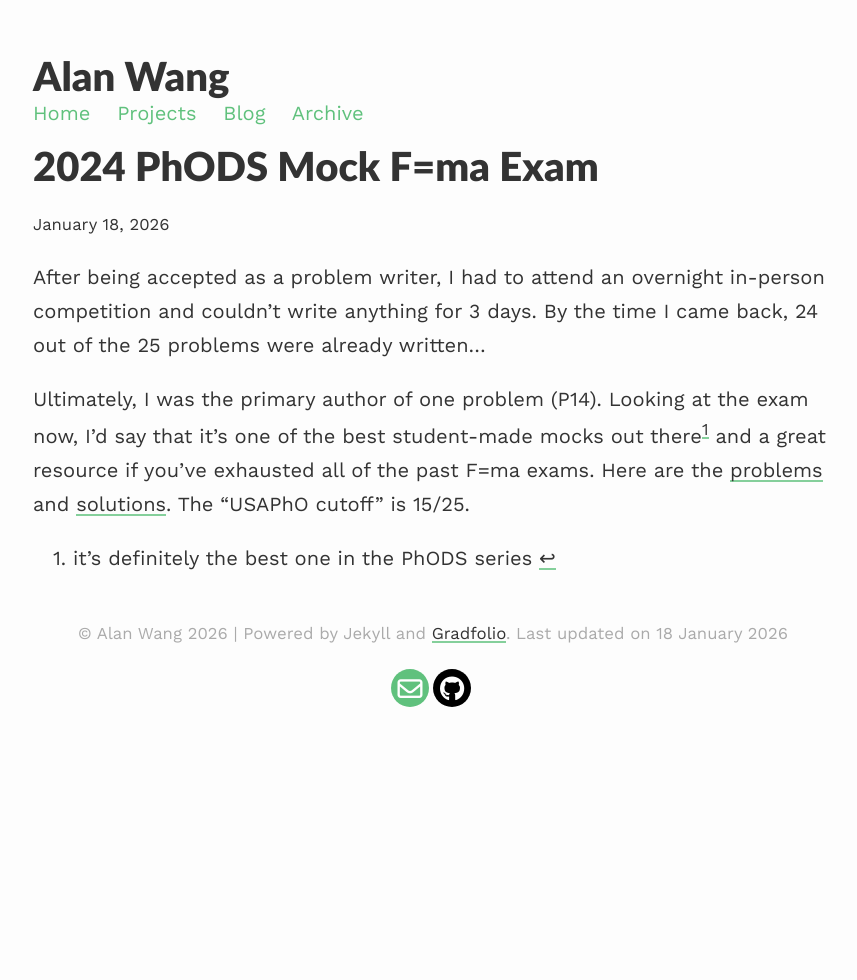
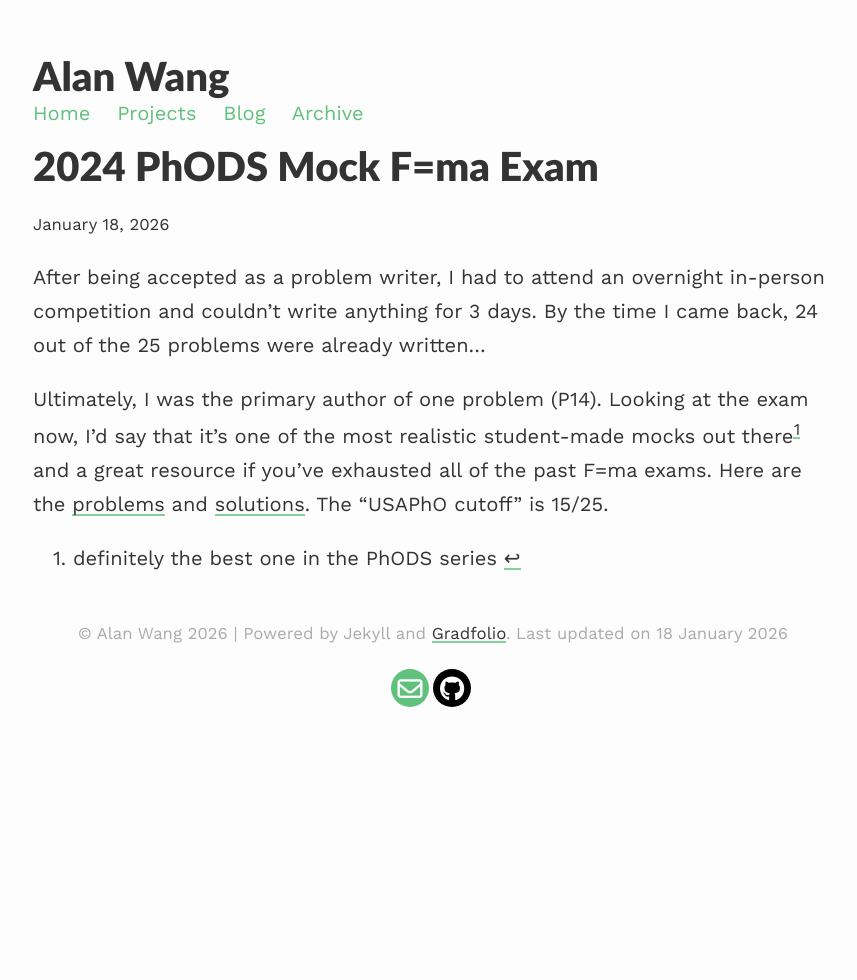
Before and after one commit to awang0826/awang0826.github.io, a Jekyll site: the page built from _projects/2024PhODSMockF=ma.md, in a window 1280 px wide. Shown: the whole page, without its empty margins (207-1064 px from the left). Built offline with Jekyll 4.4.1, drawn with Linux system fonts in a browser that asks for light colours.

Commit message:
Update 2024PhODSMockF=ma.md

```diff
--- a/_projects/2024PhODSMockF=ma.md
+++ b/_projects/2024PhODSMockF=ma.md
@@ -6,7 +6,7 @@
 ---
 After being accepted as a problem writer, I had to attend an overnight in-person competition and couldn't write anything for 3 days. By the time I came back, 24 out of the 25 problems were already written...
 
-Ultimately, I was the primary author of one problem (P14). Looking at the exam now, I'd say that it's one of the best student-made mocks out there[^1] and a great resource if you've exhausted all of the past F=ma exams. Here are the
+Ultimately, I was the primary author of one problem (P14). Looking at the exam now, I'd say that it's one of the most realistic student-made mocks out there[^1] and a great resource if you've exhausted all of the past F=ma exams. Here are the
 [problems](https://awang0826.github.io/problemwriting/2024_PhODS_Mock_Fma.pdf){:target="_blank"} and [solutions](https://awang0826.github.io/problemwriting/2024_PhODS_Mock_F_ma_Solutions.pdf){:target="_blank"}. The "USAPhO cutoff" is 15/25.
 
-[^1]: it's definitely the best one in the PhODS series
+[^1]: definitely the best one in the PhODS series
```
